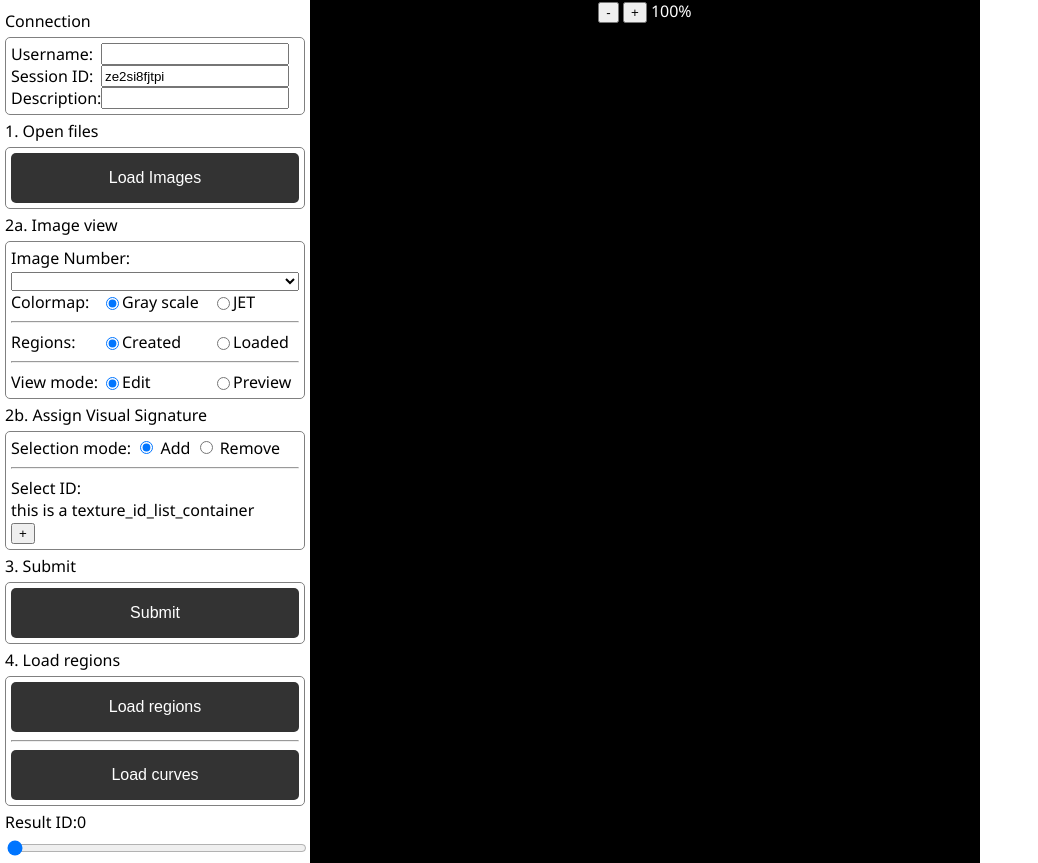
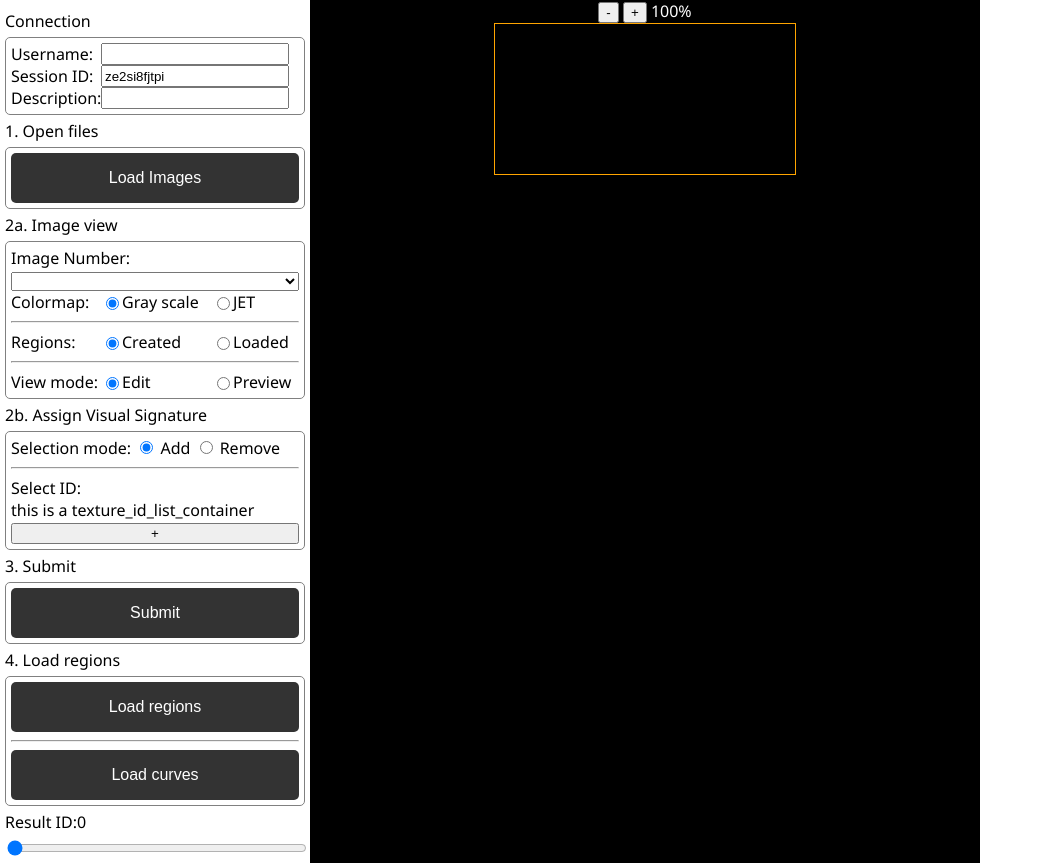
Before and after one commit to SergeyLebedkin/TextureMLWeb, a website built with webpack: page src/index.html in a window 1280 px wide. Shown: the whole page, without its empty margins (0-1038 px from the left). Built offline with nearby package versions, Linux system fonts and the light colour scheme.

Commit message:
base edit and preview components added

```diff
--- a/src/index.html
+++ b/src/index.html
@@ -85,7 +85,7 @@
                     this is a texture_id_list_container
                 </div>
                 <!-- add new TextureID -->
-                <button id="buttonAddTextureID">+</button>
+                <button id="buttonAddTextureID" style="width: 100%">+</button>
             </div>
             <!-- Submit -->
             <div class="menu-item-title">3. Submit</div>
--- /dev/null
+++ b/src/js/TextureML/Components/ImageInfoEditor.ts
@@ -0,0 +1,21 @@
+import { ImageInfo } from "../Types/ImageInfo"
+import { RegionInfo } from "../Types/RegionInfo"
+
+// ImageInfoEditor
+export class ImageInfoEditor {
+    // parent
+    private parent: HTMLDivElement = null;
+    // main canvas
+    private imageCanvas: HTMLCanvasElement = null;
+    private imageCanvasCtx: CanvasRenderingContext2D = null;
+    // constructor
+    constructor(parent: HTMLDivElement) {
+        // parent
+        this.parent = parent;
+        // create image canvas
+        this.imageCanvas = document.createElement("canvas");
+        this.imageCanvas.style.border = "1px solid orange";
+        this.imageCanvasCtx = this.imageCanvas.getContext('2d');
+        this.parent.appendChild(this.imageCanvas);
+    }
+}
--- /dev/null
+++ b/src/js/TextureML/Types/SessionInfo.ts
@@ -0,0 +1,13 @@
+// SessionInfo
+export class SessionInfo {
+    // fields
+    public username: string = "";
+    public sessionID: string = "";
+    public description: string = "";
+    // constructor
+    constructor() {
+        this.username = "";
+        this.sessionID = "";
+        this.description = "";
+    }
+}
--- a/src/js/index.ts
+++ b/src/js/index.ts
@@ -1,41 +1,82 @@
 import { ImageInfo } from "./TextureML/Types/ImageInfo";
+import { TextureID } from "./TextureML/Types/TextureID";
+import { SessionInfo } from "./TextureML/Types/SessionInfo";
+import { ImageInfoEditor } from "./TextureML/Components/ImageInfoEditor";
+
+// get elements - left panel
+let divImageInfoPanel: HTMLDivElement = null;
+let inputUsername: HTMLInputElement = null;
+let inputSessionID: HTMLInputElement = null;
+let inputDescription: HTMLInputElement = null;
+let buttonLoadImages: HTMLButtonElement = null;
+let selectImageNumber: HTMLSelectElement = null;
+let radioGrayScale: HTMLInputElement = null;
+let radioColorMapJet: HTMLInputElement = null;
+let radioManual: HTMLInputElement = null;
+let radioLoaded: HTMLInputElement = null;
+let radioEdit: HTMLInputElement = null;
+let radioPreview: HTMLInputElement = null;
+let radioSetectionModeAdd: HTMLInputElement = null;
+let radioSetectionModeRemove: HTMLInputElement = null;
+let buttonAddTextureID: HTMLInputElement = null;
+let buttonSubmit: HTMLButtonElement = null;
+let buttonLoadRegions: HTMLButtonElement = null;
+let buttonLoadCurves: HTMLButtonElement = null;
+let inputSourceIndex: HTMLInputElement = null;
+// get elements - center panel
+let buttonScaleDown: HTMLButtonElement = null;
+let buttonScaleUp: HTMLButtonElement = null;
 
 // globals
-let gImageInfos: Array<ImageInfo> = new Array<ImageInfo>();
+let gImageInfoList: Array<ImageInfo> = null;
+let gTextureIDList: Array<TextureID> = null;
+let gSessionInfo: SessionInfo = null;
+
+// components
+let gImageInfoEditor: ImageInfoEditor = null;
 
 // window.onload
 window.onload = event => {
     // get elements - left panel
-    let inputUsername = document.getElementById("inputUsername") as HTMLInputElement;
-    let inputSessionID = document.getElementById("inputSessionID") as HTMLInputElement;
-    let inputDescription = document.getElementById("inputDescription") as HTMLInputElement;
-    let buttonLoadImages = document.getElementById("buttonLoadImages") as HTMLButtonElement;
-    let selectImageNumber = document.getElementById("selectImageNumber") as HTMLSelectElement;
-    let radioGrayScale = document.getElementById("radioGrayScale") as HTMLInputElement;
-    let radioColorMapJet = document.getElementById("radioColorMapJet") as HTMLInputElement;
-    let radioManual = document.getElementById("radioManual") as HTMLInputElement;
-    let radioLoaded = document.getElementById("radioLoaded") as HTMLInputElement;
-    let radioEdit = document.getElementById("radioEdit") as HTMLInputElement;
-    let radioPreview = document.getElementById("radioPreview") as HTMLInputElement;
-    let radioSetectionModeAdd = document.getElementById("radioSetectionModeAdd") as HTMLInputElement;
-    let radioSetectionModeRemove = document.getElementById("radioSetectionModeRemove") as HTMLInputElement;
-    let buttonAddTextureID = document.getElementById("buttonAddTextureID") as HTMLInputElement;
-    let buttonSubmit = document.getElementById("buttonSubmit") as HTMLButtonElement;
-    let buttonLoadRegions = document.getElementById("buttonLoadRegions") as HTMLButtonElement;
-    let buttonLoadCurves = document.getElementById("buttonLoadCurves") as HTMLButtonElement;
-    let inputSourceIndex = document.getElementById("inputSourceIndex") as HTMLInputElement;
+    divImageInfoPanel = document.getElementById("image_canvas_panel") as HTMLDivElement;
+    inputUsername = document.getElementById("inputUsername") as HTMLInputElement;
+    inputSessionID = document.getElementById("inputSessionID") as HTMLInputElement;
+    inputDescription = document.getElementById("inputDescription") as HTMLInputElement;
+    buttonLoadImages = document.getElementById("buttonLoadImages") as HTMLButtonElement;
+    selectImageNumber = document.getElementById("selectImageNumber") as HTMLSelectElement;
+    radioGrayScale = document.getElementById("radioGrayScale") as HTMLInputElement;
+    radioColorMapJet = document.getElementById("radioColorMapJet") as HTMLInputElement;
+    radioManual = document.getElementById("radioManual") as HTMLInputElement;
+    radioLoaded = document.getElementById("radioLoaded") as HTMLInputElement;
+    radioEdit = document.getElementById("radioEdit") as HTMLInputElement;
+    radioPreview = document.getElementById("radioPreview") as HTMLInputElement;
+    radioSetectionModeAdd = document.getElementById("radioSetectionModeAdd") as HTMLInputElement;
+    radioSetectionModeRemove = document.getElementById("radioSetectionModeRemove") as HTMLInputElement;
+    buttonAddTextureID = document.getElementById("buttonAddTextureID") as HTMLInputElement;
+    buttonSubmit = document.getElementById("buttonSubmit") as HTMLButtonElement;
+    buttonLoadRegions = document.getElementById("buttonLoadRegions") as HTMLButtonElement;
+    buttonLoadCurves = document.getElementById("buttonLoadCurves") as HTMLButtonElement;
+    inputSourceIndex = document.getElementById("inputSourceIndex") as HTMLInputElement;
+
+    // create global objects
+    gImageInfoList = new Array<ImageInfo>();
+    gTextureIDList = new Array<TextureID>();
+    gSessionInfo = new SessionInfo();
+    gSessionInfo.sessionID = Math.random().toString(36).slice(2);
+
+    // create image info editor
+    gImageInfoEditor = new ImageInfoEditor(divImageInfoPanel);
 
     // get elements - center panel
-    let buttonScaleDown = document.getElementById("buttonScaleDown") as HTMLButtonElement;
-    let buttonScaleUp = document.getElementById("buttonScaleUp") as HTMLButtonElement;
+    buttonScaleDown = document.getElementById("buttonScaleDown") as HTMLButtonElement;
+    buttonScaleUp = document.getElementById("buttonScaleUp") as HTMLButtonElement;
 
     // init elements
-    inputSessionID.value = Math.random().toString(36).slice(2);
+    inputSessionID.value = gSessionInfo.sessionID;
 
     // set events
-    inputUsername.oninput = event => console.log(inputUsername.value);
-    inputSessionID.oninput = event => console.log(inputSessionID.value);
-    inputDescription.oninput = event => console.log(inputDescription.value);
+    inputUsername.oninput = event => gSessionInfo.username = inputUsername.value;
+    inputDescription.oninput = event => gSessionInfo.description = inputDescription.value;
     buttonScaleDown.onclick = event => console.log("buttonScaleDown on click");
     buttonScaleUp.onclick = event => console.log("buttonScaleUp on click");
 }
```
Also changed, not shown: src/js/TextureML/Components/ImageInfoListViewer.ts (added, +14 -0 lines), src/js/TextureML/Components/RegionInfosViewer.ts (added, +20 -0 lines).
